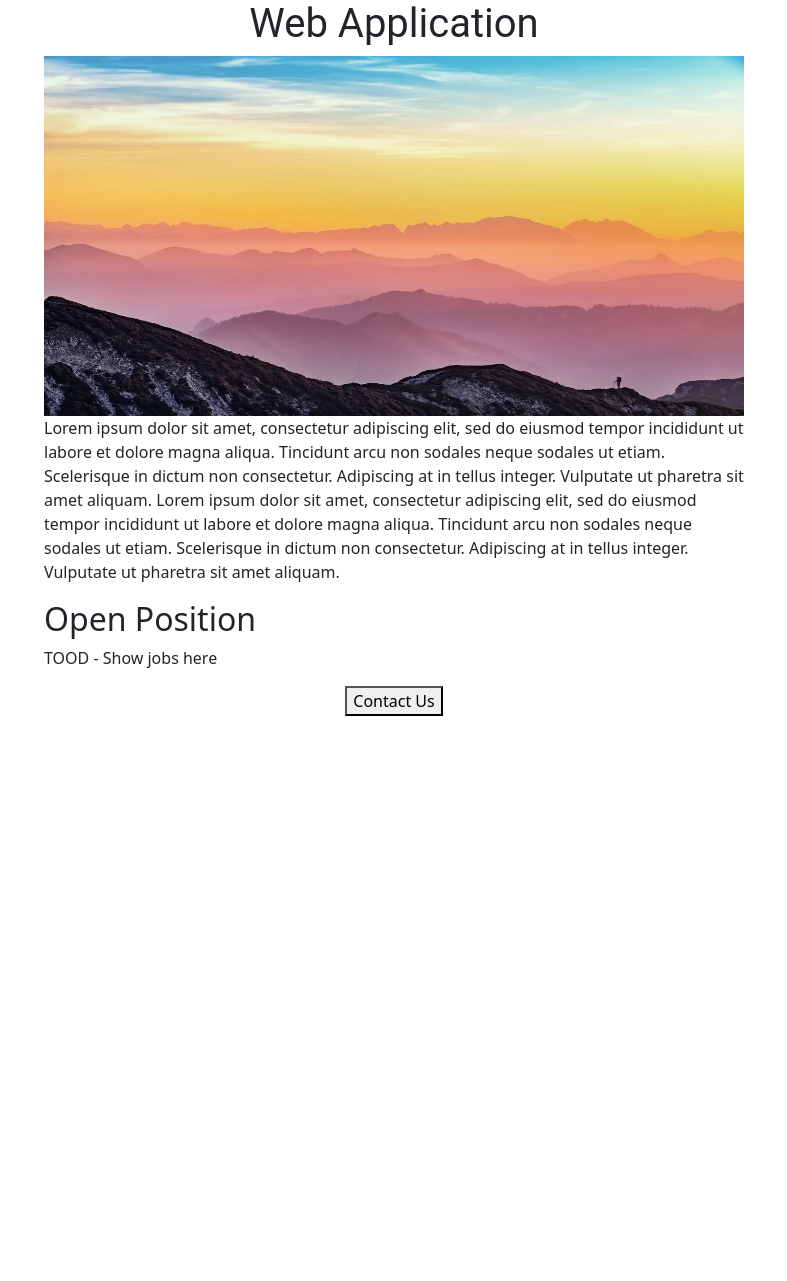
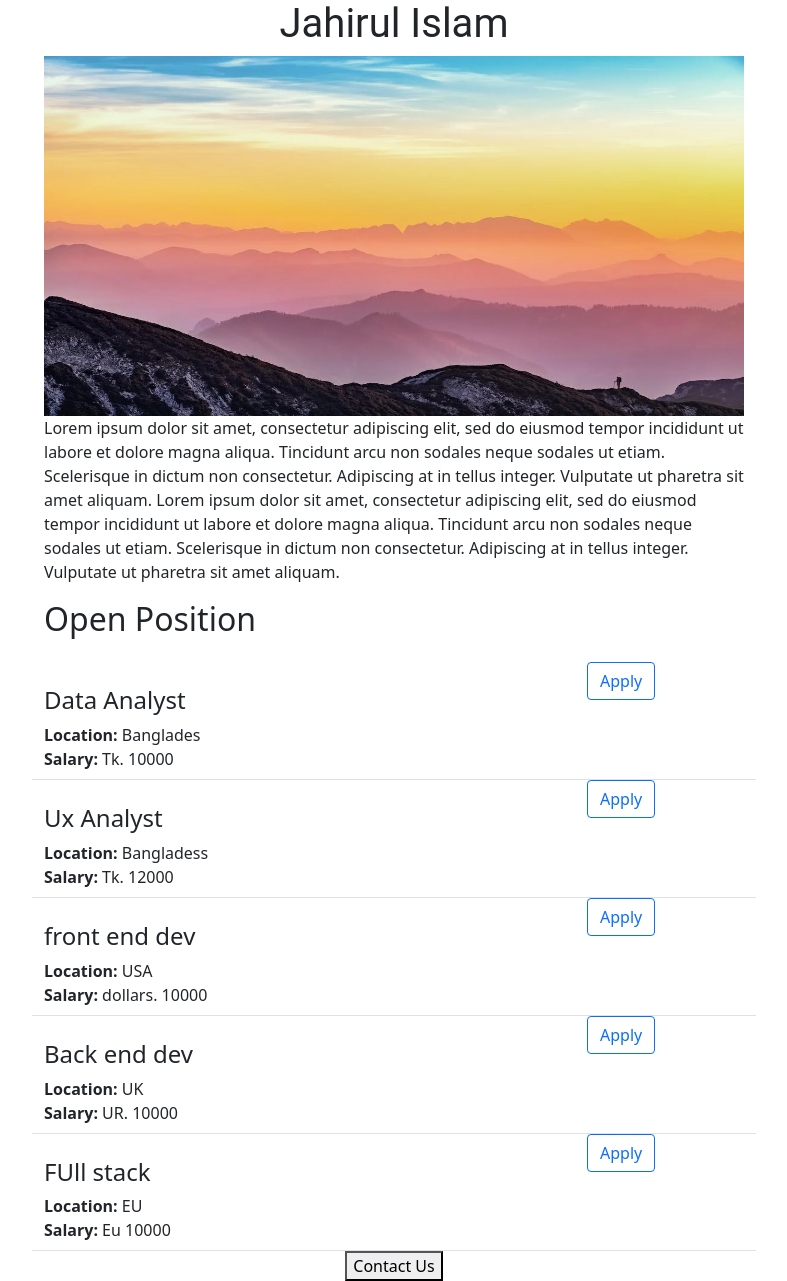
Before and after one commit to jahirulislm/FlaskWebApp_DD-D, a Flask app: page / in a window 1280 px wide. Shown: the whole page, without its empty margins (246-1033 px from the left). Before the commit the page ends 716 px from the top, so only its background shows below. Run offline with Flask 2, Linux system fonts and the light colour scheme.

Commit message:
full builx

```diff
--- a/main.py
+++ b/main.py
@@ -1,13 +1,53 @@
 from flask import Flask, render_template
+from flask import jsonify
 
 # creating instance of class, __name__ is a convenient shortcut for this that is appropriate for most cases. This is needed so that Flask knows where to look for resources such as templates and static files.
 app = Flask(__name__)
+
+# creating list
+JOBS = [
+  {
+    'id': 1,
+    'title': 'Data Analyst',
+    'location': 'Banglades',
+    'salary': 'Tk. 10000'
+  },
+  {
+    'id': 2,
+    'title': 'Ux Analyst',
+    'location': 'Bangladess',
+    'salary': 'Tk. 12000'
+  },
+  {
+    'id': 3,
+    'title': 'front end dev',
+    'location': 'USA',
+    'salary': 'dollars. 10000'
+  },
+  {
+    'id': 4,
+    'title': 'Back end dev',
+    'location': 'UK',
+    'salary': 'UR. 10000'
+  },
+  {
+    'id': 5,
+    'title': 'FUll stack',
+    'location': 'EU',
+    'salary': 'Eu 10000'
+  },
+]
 
 
 #route() decorator to tell Flask what URL should trigger our function
 @app.route("/")
 def hello_world():
-  return render_template("home.html")
+  return render_template("home.html", jobs=JOBS, c_name='Jahirul Islam')
+
+
+@app.route('/api/jobs')
+def list_jobs():
+  return jsonify(JOBS)
 
 
 if __name__ == "__main__":
--- a/templates/home.html
+++ b/templates/home.html
@@ -32,14 +32,20 @@
 
   <body>
     <div class='container'>
-    <h1>Web Application</h1>
+    <h1>{{c_name}}</h1>
     <img id="banner" src="https://flaskwebappdd-d.jahirulislamdev.repl.co/static/pexels.webp" />
 
     <p>Lorem ipsum dolor sit amet, consectetur adipiscing elit, sed do eiusmod tempor incididunt ut labore et dolore magna aliqua. Tincidunt arcu non sodales neque sodales ut etiam. Scelerisque in dictum non consectetur. Adipiscing at in tellus integer. Vulputate ut pharetra sit amet aliquam.
     Lorem ipsum dolor sit amet, consectetur adipiscing elit, sed do eiusmod tempor incididunt ut labore et dolore magna aliqua. Tincidunt arcu non sodales neque sodales ut etiam. Scelerisque in dictum non consectetur. Adipiscing at in tellus integer. Vulputate ut pharetra sit amet aliquam.</p>
 
-    <h2>Open Position</h2>
-    <p>TOOD - Show jobs here</p>
+    <h2 style='margin-bottom:24px;'>Open Position</h2>
+
+      <div>
+        {% for job in jobs %}
+        {% include 'jobItem.html' %}
+        {% endfor %}
+      </div>
+
     <div style="text-align:center;">
       <button>Contact Us</button>
     </div>
--- /dev/null
+++ b/templates/jobItem.html
@@ -0,0 +1,18 @@
+ <div class='border-bottom row' style='padding-bottom:8px;'>
+   <div class='col-9'>
+        <h4 style='margin-top:24px;'>{{job['title']}}</h4>
+
+        <div>
+          <b>Location:</b> {{job['location']}}
+      </div>
+
+          {% if 'salary' in job %}
+        <div>
+          <b>Salary:</b> {{job['salary']}}
+        </div>
+        {% endif %}
+   </div>
+   <div class='col-3'>
+   <button type="button" class="btn btn-outline-primary">Apply</button>
+     </div>
+ </div>
```
